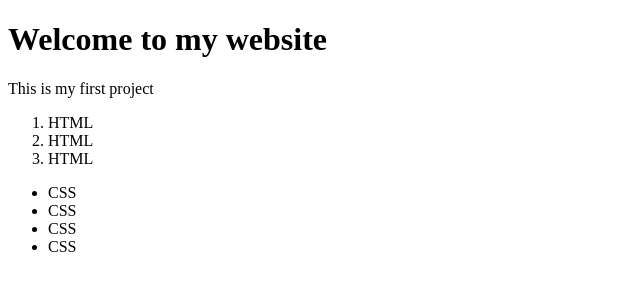
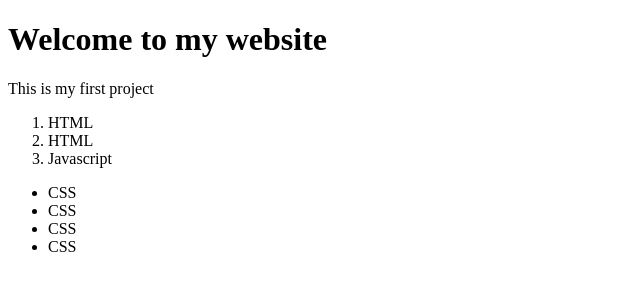
Before and after one commit to isukelisha4-Firstclass/Elisha-1, a plain HTML site: page index.html in a window 1280 px wide. Shown: the full height of the page, 0-640 px from the left. Drawn offline with Linux system fonts and the light colour scheme.

Commit message:
made some updates

```diff
--- a/index.html
+++ b/index.html
@@ -11,7 +11,7 @@
     <ol>
         <li>HTML</li>
         <li>HTML</li>
-        <li>HTML</li>
+        <li>Javascript</li>
     </ol>
 
     <ul>
```
